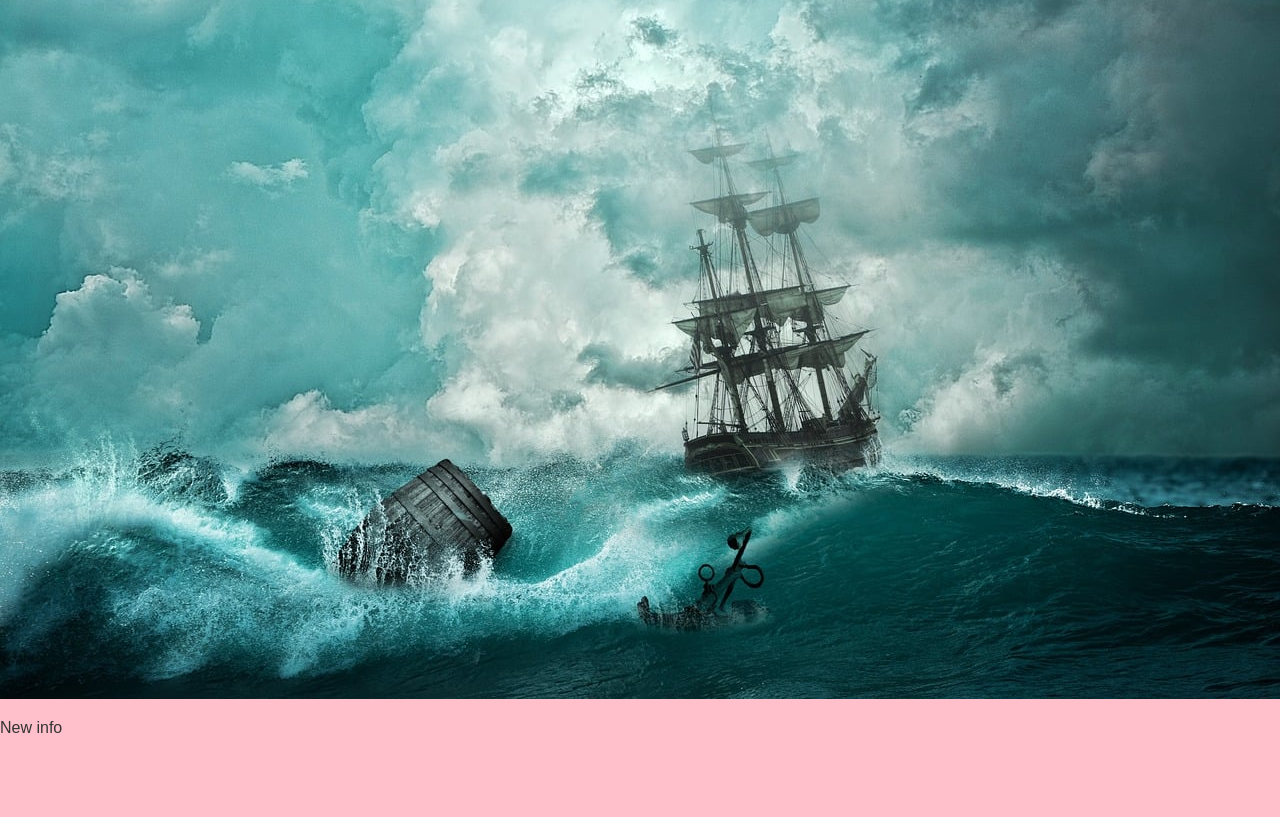
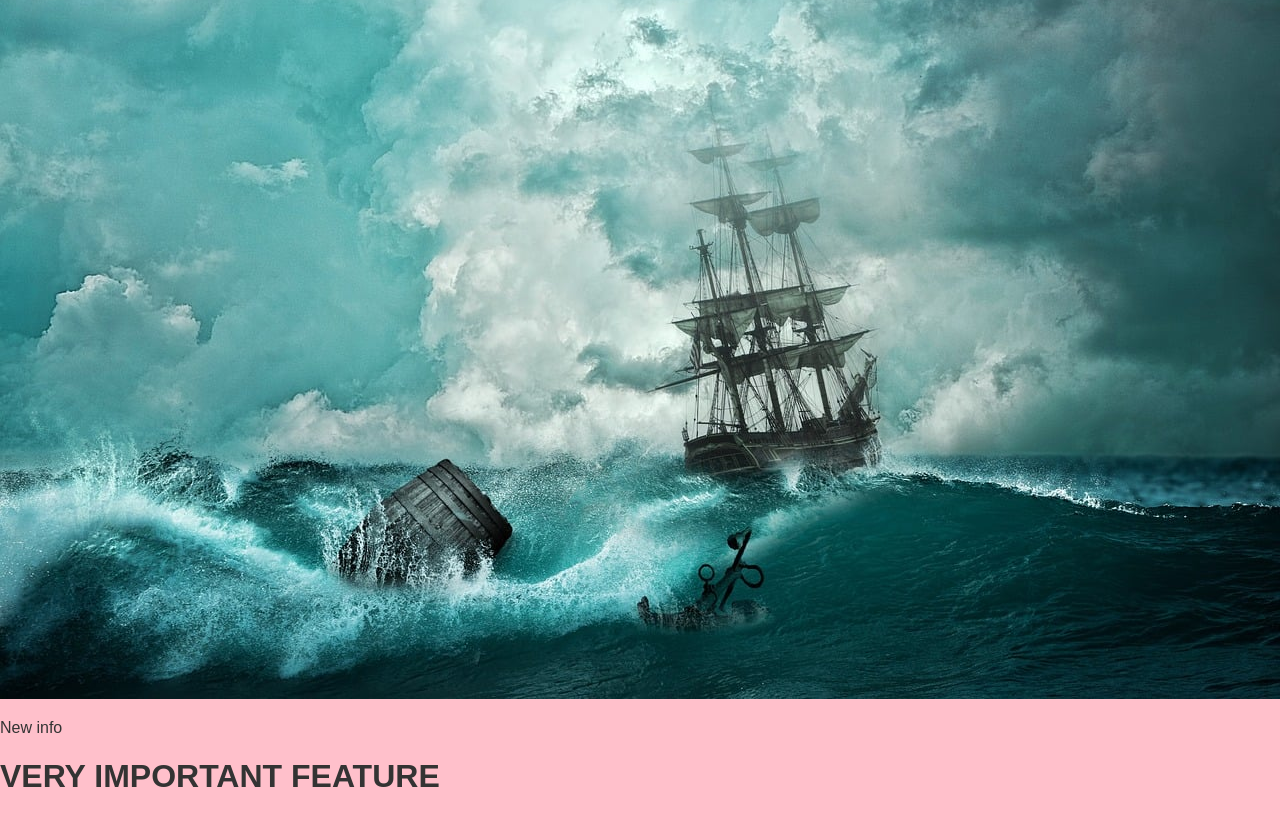
Before and after one commit to vtitov90/MyRR_TVO, a plain HTML site: page index.html in a window 1280 px wide. Shown: the part 5268-6085 px from the top of the page. Before the commit the page ends 6021 px from the top, so only its background shows below. Drawn offline with Linux system fonts and the light colour scheme.

Commit message:
modified index.html

```diff
--- a/index.html
+++ b/index.html
@@ -21,5 +21,6 @@
     <img src="./images/parrot.jpg" alt="parrot" />
     <img src="./images/ship.jpg" alt="ship" />
     <p>New info</p>
+    <h1>VERY IMPORTANT FEATURE</h1>
   </body>
 </html>
```
